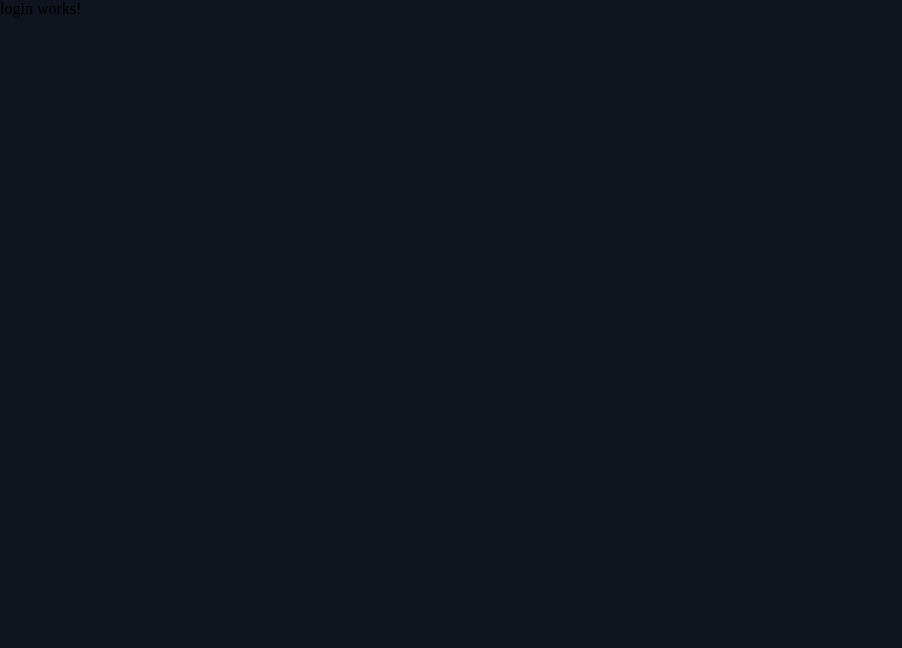
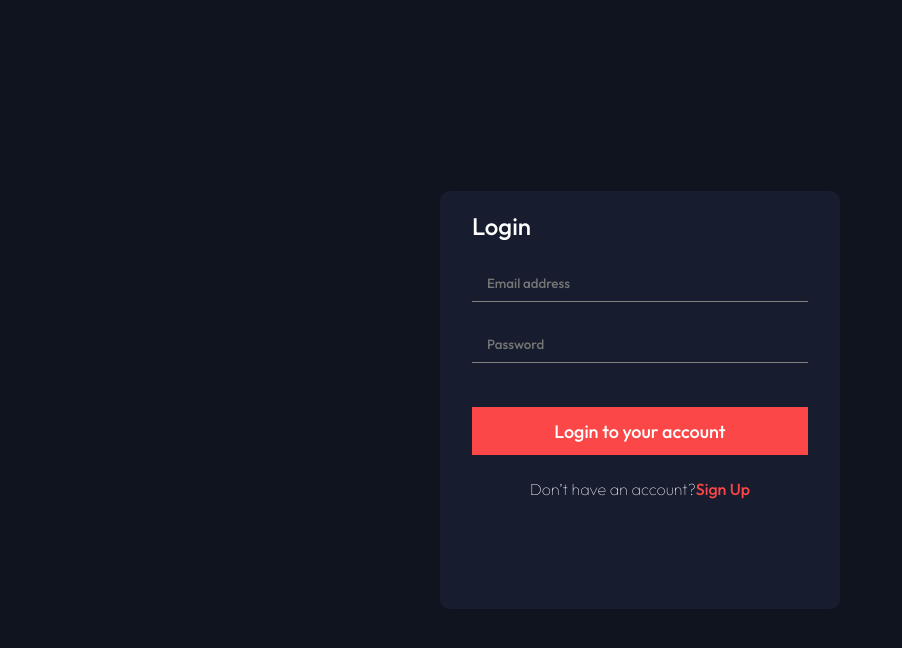
Before and after one commit to otari3/filmsSite, an Angular app: page /login in a window 1280 px wide. Shown: the top 648 px of the page, without its empty margins (0-902 px from the left). Built offline with nearby package versions, Linux system fonts and the light colour scheme; no server answers.

Commit message:
log in added

```diff
--- a/src/app/login/login/login.component.html
+++ b/src/app/login/login/login.component.html
@@ -1 +1,29 @@
-<p>login works!</p>
+<section>
+  <main>
+    <form [formGroup]="login" (ngSubmit)="onLogIn()">
+      <div class="maindiv">
+        <div>
+          <h1>Login</h1>
+          <input
+            type="text"
+            placeholder="Email address"
+            formControlName="email"
+          />
+          <input
+            type="text"
+            placeholder="Password"
+            formControlName="password"
+          />
+          <div class="buttondiv">
+            <button type="submit">Login to your account</button>
+            <p>
+              Don’t have an account?<span class="login" routerLink="/register"
+                >Sign Up</span
+              >
+            </p>
+          </div>
+        </div>
+      </div>
+    </form>
+  </main>
+</section>
--- a/src/app/login/login/login.component.scss
+++ b/src/app/login/login/login.component.scss
@@ -0,0 +1,72 @@
+* {
+  margin: 0;
+  padding: 0;
+  box-sizing: border-box;
+}
+section {
+  width: 100vw;
+  height: 100vh;
+  display: flex;
+  justify-content: center;
+  align-items: center;
+}
+main {
+  width: 400px;
+  height: 418px;
+  background-color: #171d2f;
+  border-radius: 10px;
+  .maindiv {
+    display: flex;
+    flex-direction: column;
+    align-items: center;
+    div {
+      display: flex;
+      flex-direction: column;
+      margin-top: 20px;
+      gap: 24px;
+      h1 {
+        color: white;
+        font-family: "Outfit";
+        font-weight: 500;
+      }
+      input {
+        width: 336px;
+        height: 37px;
+        background-color: transparent;
+        border: none;
+        border-bottom: 1px solid gray;
+        color: white;
+        font-family: "Outfit";
+        font-weight: 500;
+        padding-left: 15px;
+      }
+      button {
+        height: 48px;
+        color: white;
+        background-color: #fb4747;
+        border: none;
+        width: 336px;
+        cursor: pointer;
+        font-family: "Outfit";
+        font-weight: 500;
+        font-size: 18px;
+      }
+    }
+  }
+}
+.buttondiv {
+  display: flex;
+  justify-content: center;
+  align-items: center;
+  .login {
+    color: #fb4747;
+    cursor: pointer;
+    font-family: "Outfit";
+    font-weight: 500;
+  }
+  p {
+    font-family: "Outfit";
+    font-weight: lighter;
+    color: white;
+  }
+}
--- a/src/app/login/login/login.component.ts
+++ b/src/app/login/login/login.component.ts
@@ -1,10 +1,17 @@
 import { Component } from '@angular/core';
+import { FormControl, FormGroup, Validators } from '@angular/forms';
 
 @Component({
   selector: 'app-login',
   templateUrl: './login.component.html',
-  styleUrl: './login.component.scss'
+  styleUrl: './login.component.scss',
 })
 export class LoginComponent {
-
+  login: FormGroup = new FormGroup({
+    email: new FormControl('', Validators.email),
+    password: new FormControl('', Validators.required),
+  });
+  onLogIn() {
+    console.log(this.login);
+  }
 }
--- a/src/app/navbar/navbar/navbar.component.html
+++ b/src/app/navbar/navbar/navbar.component.html
@@ -52,5 +52,6 @@
         </svg>
       </li>
     </ul>
+    <a class="login" (click)="onLogIn()">Log in</a>
   </section>
 </nav>
--- a/src/app/navbar/navbar/navbar.component.scss
+++ b/src/app/navbar/navbar/navbar.component.scss
@@ -31,3 +31,8 @@ nav {
     }
   }
 }
+
+.login {
+  color: white;
+  cursor: pointer;
+}
--- a/src/app/navbar/navbar/navbar.component.ts
+++ b/src/app/navbar/navbar/navbar.component.ts
@@ -14,4 +14,5 @@ export class NavbarComponent {
       return '#5A698F';
     }
   }
+  onLogIn() {}
 }
--- a/src/app/register/register/register.component.html
+++ b/src/app/register/register/register.component.html
@@ -21,7 +21,11 @@
           />
           <div class="buttondiv">
             <button type="submit">Create an account</button>
-            <p>Already have an account?<span class="login">Login</span></p>
+            <p>
+              Already have an account?<span class="login" routerLink="/login"
+                >Login</span
+              >
+            </p>
           </div>
         </div>
       </div>
```
